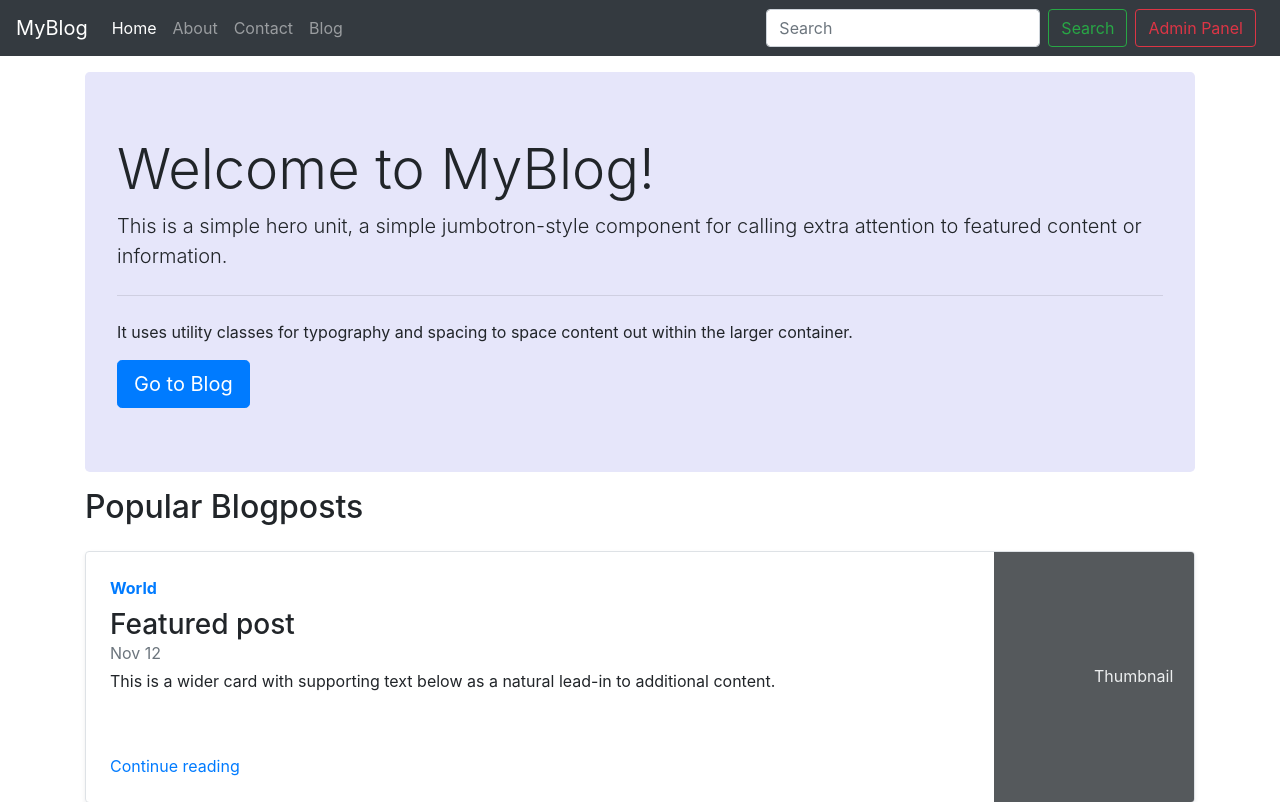
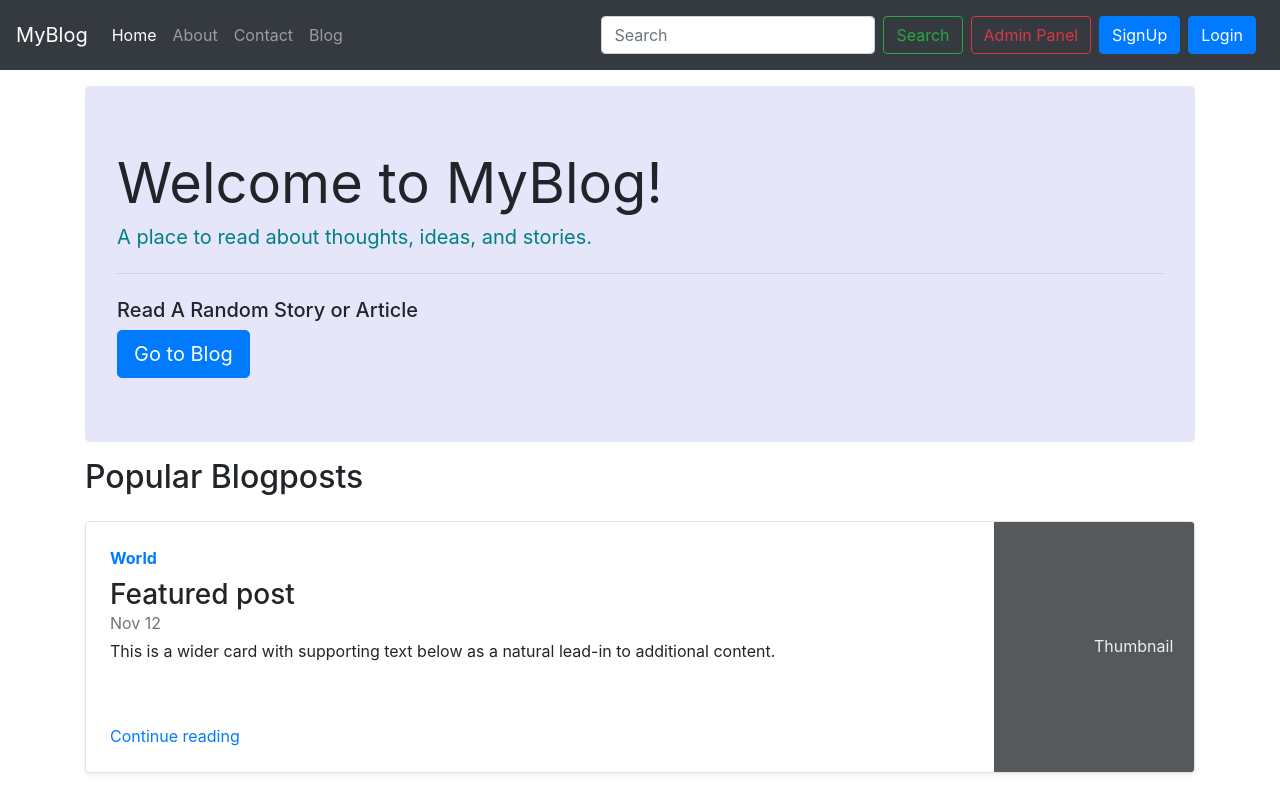
Before and after one commit to MahdinOhi/MyBlog, a Django app: page / in a window 1280 px wide. Shown: the top 802 px of the page. After the commit the page ends 774 px from the top, so only its background shows below. Run offline with Django 4.2, Linux system fonts and the light colour scheme; some libraries are stand-ins or nearby versions.

Commit message:
Added Login And Signup Button To Navbar

```diff
--- a/templates/base.html
+++ b/templates/base.html
@@ -38,10 +38,18 @@
         </li>
       </ul>
       <form method="get" action="/search" class="form-inline my-2 my-lg-0">
-        <input class="form-control mr-sm-2" type="search" placeholder="Search" aria-label="Search" name="query" id="search">
+        <input class="form-control mr-sm-2" type="search" placeholder="Search" aria-label="Search" name="query"
+          id="search">
         <button class="btn btn-outline-success my-2 my-sm-0" type="submit">Search</button>
       </form>
-        <a href="/admin" role="button" target="_blank" class="btn btn-outline-danger m-2 my-sm-0">Admin Panel</a>
+      <a href="/admin" role="button" target="_blank" class="btn btn-outline-danger m-2 my-sm-0">Admin Panel</a>
+      <!-- Button to trigger SignUp modal -->
+      <button type="button" class="btn btn-primary" data-toggle="modal" data-target="#signupModal">
+        SignUp
+      </button>
+      <button type="button" class="btn btn-primary m-2" data-toggle="modal" data-target="#loginModal">
+        Login
+      </button>
     </div>
   </nav>
 
@@ -53,6 +61,92 @@
     </button>
   </div>
   {% endfor %}
+
+
+  <!-- SignUp Modal -->
+  <div class="modal fade" id="signupModal" tabindex="-1" role="dialog" aria-labelledby="signupModal" aria-hidden="true">
+    <div class="modal-dialog" role="document">
+      <div class="modal-content">
+        <div class="modal-header">
+          <h5 class="modal-title" id="signupModalTitle">SignUp Here</h5>
+          <button type="button" class="close" data-dismiss="modal" aria-label="Close">
+            <span aria-hidden="true">&times;</span>
+          </button>
+        </div>
+
+        <div class="modal-body">
+          <form>
+            <div class="form-group">
+              <label for="username">Username</label>
+              <input type="email" class="form-control" id="username" name="username" placeholder="Choose a unique username">
+            </div>
+
+            <div class="form-group">
+              <label for="fname">First Name</label>
+              <input type="text" class="form-control" id="fname" name="fname" placeholder="First Name">
+            </div>
+
+            <div class="form-group">
+              <label for="lname">Last Name</label>
+              <input type="text" class="form-control" id="lname" name="lname" placeholder="Last Name">
+            </div>
+
+            <div class="form-group">
+              <label for="email">Email address</label>
+              <input type="email" class="form-control" id="email" name="email" placeholder="name@example.com">
+            </div>
+
+            <div class="form-group">
+              <label for="pass1">Choose a Password</label>
+              <input type="password" class="form-control" id="pass1" name="pass1" placeholder="Choose your password">
+            </div>
+
+            <div class="form-group">
+              <label for="pass2">Confirm Password</label>
+              <input type="password" class="form-control" id="pass2" name="pass2" placeholder="Enter your password again">
+            </div>
+
+            <button type="button" class="btn btn-primary my-2">Submit</button>
+          </form>
+        </div>
+        <div class="modal-footer">
+        </div>
+      </div>
+    </div>
+  </div>
+
+
+  <!-- LogIn Modal -->
+  <div class="modal fade" id="loginModal" tabindex="-1" role="dialog" aria-labelledby="loginModal" aria-hidden="true">
+    <div class="modal-dialog" role="document">
+      <div class="modal-content">
+        <div class="modal-header">
+          <h5 class="modal-title" id="loginModalTitle">Login Here</h5>
+          <button type="button" class="close" data-dismiss="modal" aria-label="Close">
+            <span aria-hidden="true">&times;</span>
+          </button>
+        </div>
+
+        <div class="modal-body">
+          <form>
+            <div class="form-group">
+              <label for="username">Username</label>
+              <input type="email" class="form-control" id="loginusername" name="loginusername" placeholder="Choose a unique username">
+            </div>
+
+            <div class="form-group">
+              <label for="pass">Enter a Password</label>
+              <input type="password" class="form-control" id="pass" name="pass" placeholder="Enter your password">
+            </div>
+
+            <button type="button" class="btn btn-primary my-2">Submit</button>
+          </form>
+        </div>
+        <div class="modal-footer">
+        </div>
+      </div>
+    </div>
+  </div>
 
   {% block body %} {% endblock body %}
 
--- a/templates/home/home.html
+++ b/templates/home/home.html
@@ -6,10 +6,10 @@
 {% block body %}
 <div class="container">
     <div class="jumbotron my-3" style="background-color: lavender;">
-      <h1 class="display-4">Welcome to MyBlog!</h1>
-      <p class="lead">This is a simple hero unit, a simple jumbotron-style component for calling extra attention to featured content or information.</p>
+      <h1 class="display-4"><b>Welcome to MyBlog!</b></h1>
+      <h4 class="lead" style="color: teal;"><b>A place to read about thoughts, ideas, and stories.</b></h4>
       <hr class="my-4">
-      <p>It uses utility classes for typography and spacing to space content out within the larger container.</p>
+      <h5>Read A Random Story or Article</h5>
       <a class="btn btn-primary btn-lg" href="/blog" role="button">Go to Blog</a>
       </div>
     </div>
```
